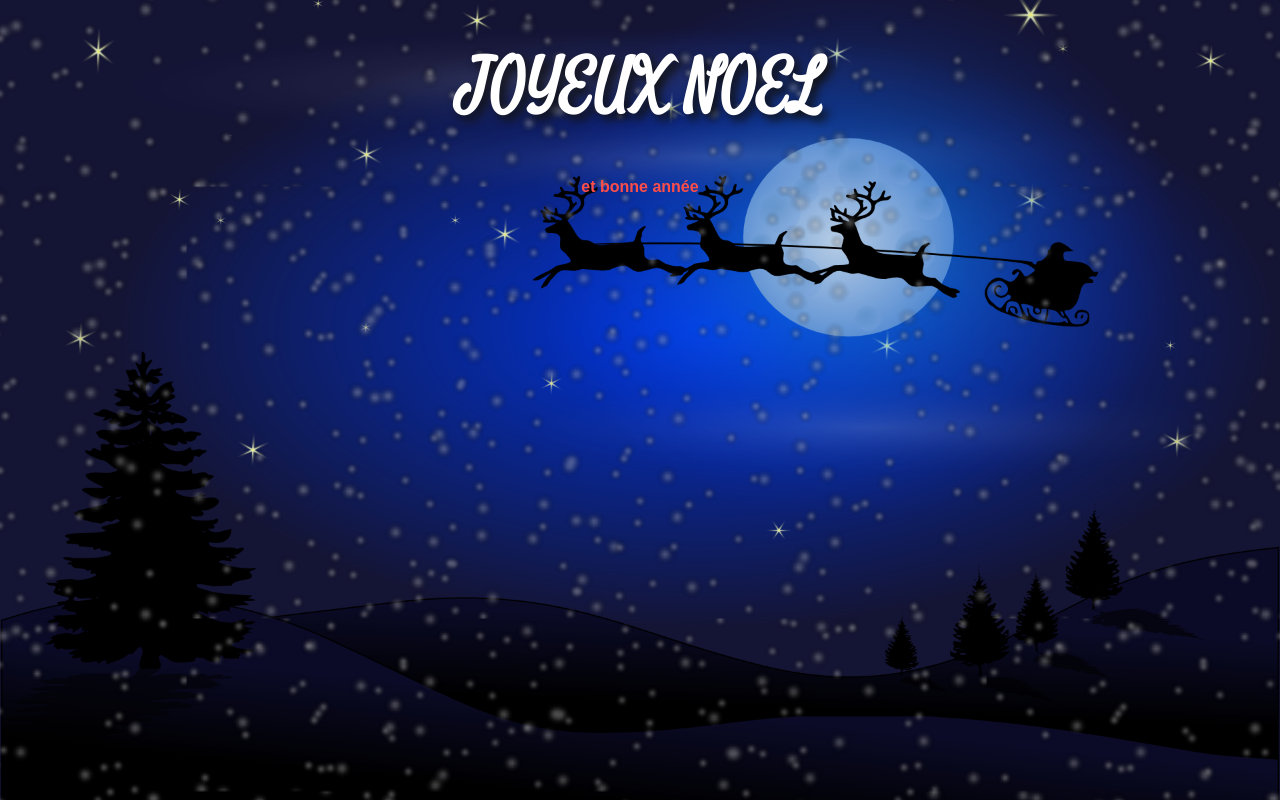
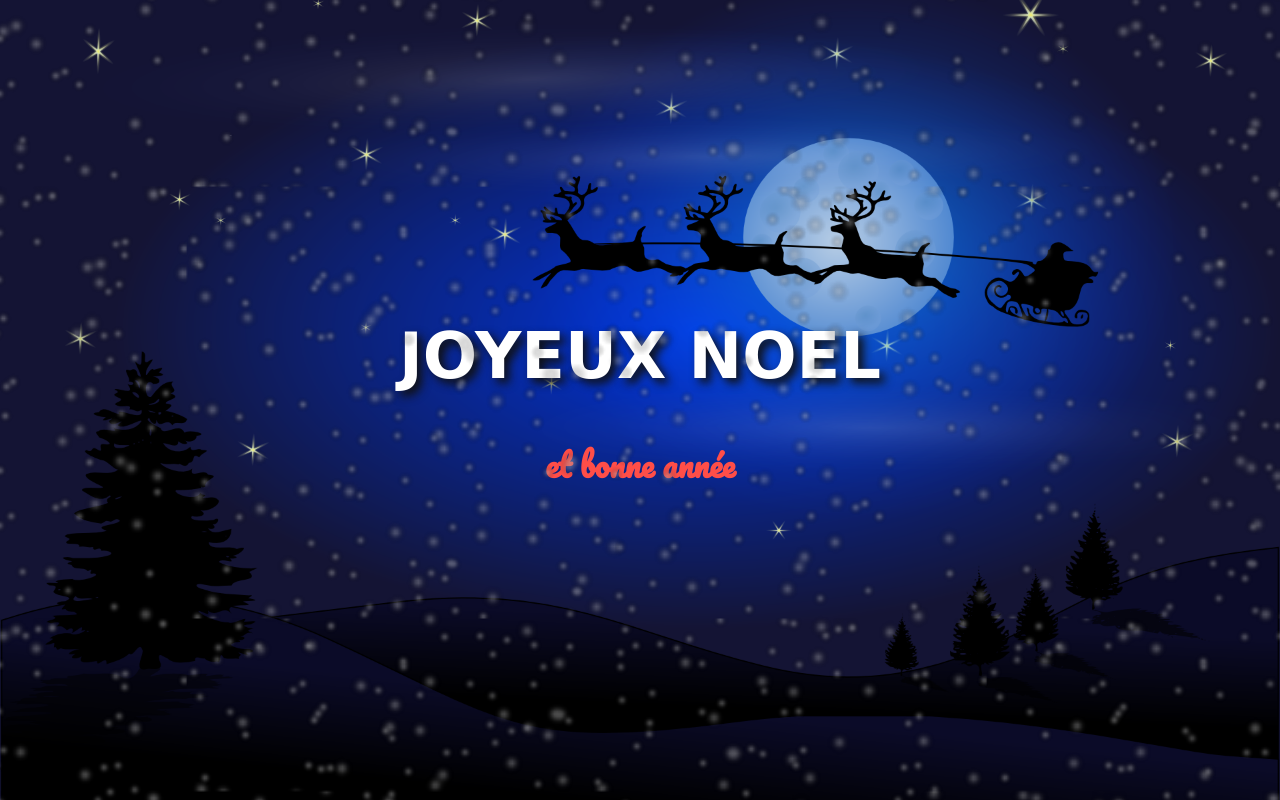
Before and after one commit to SabrinaMouginot/chute-de-neige-animation_js, a plain HTML site: page neige.htm in a window 1280 px wide. Drawn offline with Linux system fonts and the light colour scheme.

Commit message:
ajout de police d ecriture avec le lien de fonts . google

```diff
--- a/neige.css
+++ b/neige.css
@@ -1,6 +1,6 @@
 body{
     margin: 0;
-    font-family: sans-serif;
+    font-family: 'Pacifico', cursive;
 }
 
 header{
@@ -10,6 +10,7 @@ header{
     position: relative;
     display: flex;
     justify-content: center;
+    align-items: center;
 }
 
 .snow, .snow2{
@@ -36,18 +37,21 @@ header{
 .text{
     color: #fff;
     text-align: center;
-    z-index: 2;
+    /* z-index: 2; */
 }
 
 .text h1{
-    font-family: 'Satisfy', cursive;
+    font-family: cursive;
     font-size: 4em;
     text-shadow: 5px 5px 10px #111;
+    font-family: cursive;
+
 }
 
 .text p{
     color: #ff4e48;
     font-weight: bold;
+    font-size: 2em;
 }
 
 @keyframes snowfall{
--- a/neige.htm
+++ b/neige.htm
@@ -6,10 +6,10 @@
     <meta name="viewport" content="width=device-width, initial-scale=1.0">
     <title>Neige</title>
     <link rel="stylesheet" href="neige.css">
+
     <link rel="preconnect" href="https://fonts.googleapis.com">
     <link rel="preconnect" href="https://fonts.gstatic.com" crossorigin>
-    <link href="https://fonts.googleapis.com/css2?family=Satisfy&display=swap" rel="stylesheet">
-    <!-- <link href="    https://fonts.ninja/fonts/GoogleFonts-Pushster" rel="stylesheet"> -->
+    <link href="https://fonts.googleapis.com/css2?family=Dancing+Script:wght@700&family=Golos+Text:wght@900&family=Pacifico&display=swap" rel="stylesheet">
 
 </head>
 <body>
```
